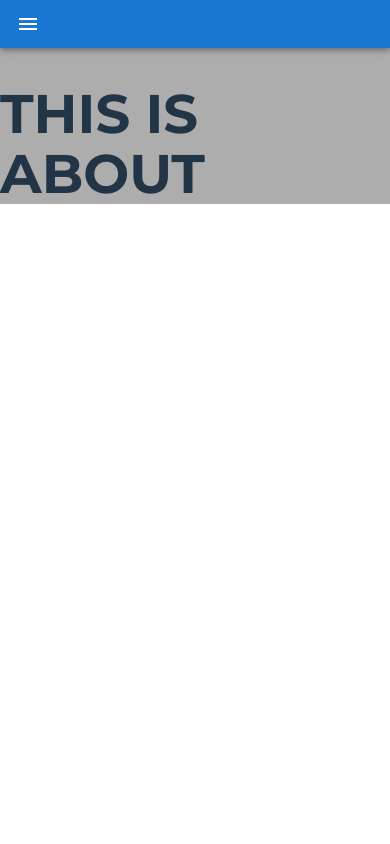
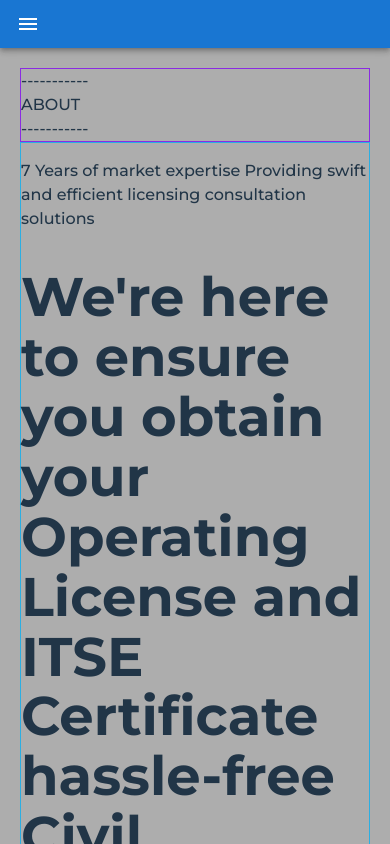
Before and after one commit to DontStopPrograming/Client_General_Solutions, a React (Vite) app: page /about in a window 390 px wide. Shown: the top 844 px of the page. Built offline with nearby package versions, Linux system fonts and the light colour scheme; the HTML template or start-up script is replaced by a standard one; what react-swipeable-views-utils would draw is missing.

Commit message:
Services Component - corrected phrase_services v3, About Component - it was done JSX

```diff
--- a/src/components/About/About.css
+++ b/src/components/About/About.css
@@ -1 +1,27 @@
 .about {}
+
+.container__about {
+    display: grid;
+    grid-template-columns: .5fr 1fr;
+    grid-template-rows: repeat(1, 1fr);
+    padding: 50px;
+}
+
+.container_title_about {
+    border: 1px solid blueviolet;
+}
+
+.phrase_about {
+    border: 1px solid rgb(43, 174, 226);
+}
+
+@media (max-width: 768px) {
+
+    .container__about {
+        display: grid;
+        grid-template-columns: 1fr;
+        grid-template-rows: 1fr;
+        padding: 20px;
+    }
+
+}
--- a/src/components/About/About.jsx
+++ b/src/components/About/About.jsx
@@ -2,8 +2,28 @@ import './About.css';
 
 export const About = () => {
 	return (
-		<h1>
-			THIS IS ABOUT
-		</h1>
+		<>
+			<div className='container__about'>
+				<div className='container_title_about'>
+					<div> -----------</div>
+					<div className='title_about'> ABOUT </div>
+					<div> -----------</div>
+				</div>
+
+				<div className='phrase_about'>
+					<p> <span> 7 </span> Years of market expertise
+						Providing swift and efficient licensing consultation solutions
+					</p>
+
+					<h1> We're here to ensure you obtain your Operating License and ITSE Certificate hassle-free <br />
+						Civil security guaranteed
+					</h1>
+
+					<p> 100% Completely dedicated </p>
+
+				</div>
+
+			</div>
+		</>
 	);
 };
--- a/src/components/Services/Services.css
+++ b/src/components/Services/Services.css
@@ -1,6 +1,6 @@
 .container__services {
     display: grid;
-    grid-template-columns: repeat(3, 1fr);
+    grid-template-columns: 1fr 400px 1fr;
     grid-template-rows: repeat(1, 1fr);
     grid-template-areas:
         'title_services carousel_services phrase_services'
@@ -12,19 +12,21 @@
 .title_services {
     grid-area: title_services;
 
+    text-align: center;
     writing-mode: vertical-lr;
     text-orientation: upright;
-    margin-left: 50%;
     border: 1px solid rgb(0, 255, 128);
+    padding: -20px;
 }
+
+.title_services h2 {}
 
 .carousel_services {
     grid-area: carousel_services;
 
+    padding: .5px;
     border: 1px solid rgb(255, 136, 0);
 }
-
-
 
 
 .phrase_services {
@@ -32,11 +34,13 @@
 
     text-align: left;
     border: 1px solid rgb(119, 0, 255);
+
 }
 
 .phrase_services h1 {
-    margin-top: 20%;
-    margin-left: -20%;
+
+    padding: 40px;
+    text-align: left;
 }
 
 @media (max-width: 768px) {
@@ -51,6 +55,8 @@
             'carousel_services'
             'phrase_services'
         ;
+
+        padding: 20px;
     }
 
     .phrase_services {
@@ -63,8 +69,10 @@
         border: 1px solid rgb(0, 255, 128);
     }
 
-    .phrase_services p {
+    .phrase_services h1 {
         margin-top: 0%;
         margin-left: 0%;
+        text-align: center;
+        padding: 0;
     }
 }
```
